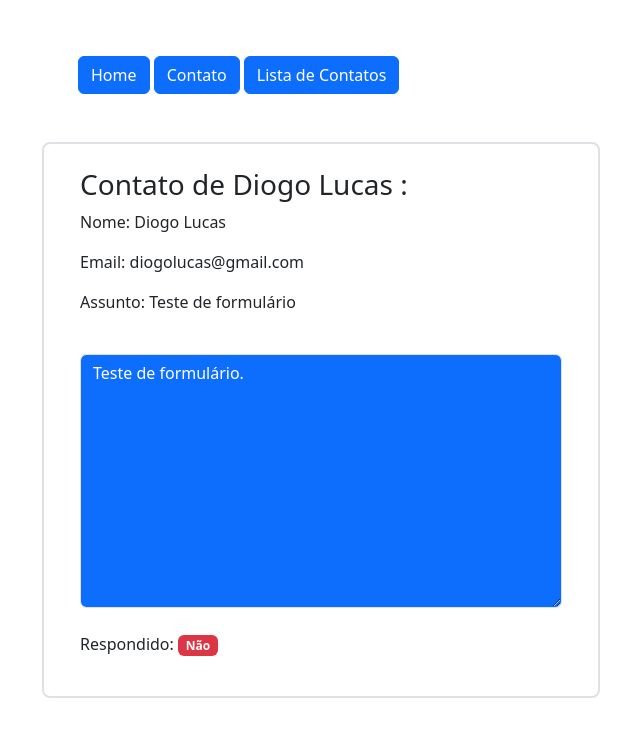
After one commit to Diogo-creator/flask, a Flask app: page /contato/1/ in a window 1280 px wide. The commit adds this page. Shown: the top 737 px of the page, without its empty margins (28-668 px from the left). Run offline with Flask 3, Linux system fonts and the light colour scheme.

Commit message:
Criação da rota "contato_id.html, favicon

```diff
--- /dev/null
+++ b/app/templates/base.html
@@ -0,0 +1,18 @@
+<!DOCTYPE html>
+<html lang=" pt_br">
+<head>
+    <meta charset="UTF-8">
+    <meta name="viewport" content="width=device-width, initial-scale=1.0">
+    <title>Contato</title>
+    <link href="https://cdn.jsdelivr.net/npm/bootstrap@5.3.8/dist/css/bootstrap.min.css" rel="stylesheet" integrity="sha384-sRIl4kxILFvY47J16cr9ZwB07vP4J8+LH7qKQnuqkuIAvNWLzeN8tE5YBujZqJLB" crossorigin="anonymous">
+    <link rel="icon" href="{{ url_for('static', filename='img/favicon.png') }}" type="image/x-icon">
+</head>
+<body>
+
+    <session class="container-fluid mt-2 p-2">
+        {% block content %} {% endblock %}
+    </session>
+
+    <script src="https://cdn.jsdelivr.net/npm/bootstrap@5.3.8/dist/js/bootstrap.bundle.min.js" integrity="sha384-FKyoEForCGlyvwx9Hj09JcYn3nv7wiPVlz7YYwJrWVcXK/BmnVDxM+D2scQbITxI" crossorigin="anonymous"></script>
+</body>
+</html>
--- /dev/null
+++ b/app/templates/contato_id.html
@@ -0,0 +1,28 @@
+{% extends 'base.html' %}
+
+{% block content %}
+
+<div class="container">
+    {% include 'nav.html' %}
+    <div class="row mt-4 p-4 border border-2 rounded-3 col-6">
+        <h3>Contato de {{ context['contato'].nome }} :</h3>
+
+        <p>Nome: {{ context['contato'].nome }}</p>
+        <p>Email: {{ context['contato'].email }}</p>
+        <p>Assunto: {{ context['contato'].assunto }}</p>
+
+        <div class="col-12 mt-4">
+            <textarea type="text" rows="10" class="form-control bg-primary text-white " readonly>{{context['contato'].mensagem}}</textarea>
+        </div>
+
+        <div class="mt-4">
+            {% if context['contato'].respondido == 1 %}
+                <p>Respondido: <span class="badge bg-success">Sim</span></p>
+            {% else %}
+                <p>Respondido: <span class="badge bg-danger">Não</span></p>
+            {% endif %}
+        </div>
+
+    </div>
+</div>
+{% endblock %}
--- /dev/null
+++ b/app/templates/nav.html
@@ -0,0 +1,11 @@
+
+        <div class="p-4 mb-4">
+
+                <a href="{{ url_for('homepage') }}" class="btn btn-primary mt-2">Home</a>
+
+                <a href="{{ url_for('contato') }}" class="btn btn-primary mt-2">Contato</a>
+
+                <a href="{{ url_for('lista_contatos') }}" class="btn btn-primary mt-2">Lista de Contatos</a>
+
+
+        </div>
--- a/app/views.py
+++ b/app/views.py
@@ -21,6 +21,12 @@ def lista_contatos():
     context = {'dados': dados}
 
     return render_template('lista_contatos.html', context=context)
+
+@app.route('/contato/<int:id>/')
+def contato_id(id):
+    contato = Contato.query.get(id)
+    context = {'contato': contato}
+    return render_template('contato_id.html', context=context)
 
 
 
```
Also changed, not shown: app/templates/contato.html (+7 -13 lines), app/templates/contato_old.html (+4 -12 lines), app/templates/index.html (+9 -14 lines), app/templates/lista_contatos.html (+15 -14 lines), app/static/img/favicon.png (added), app/static/img/icon.png (added).
